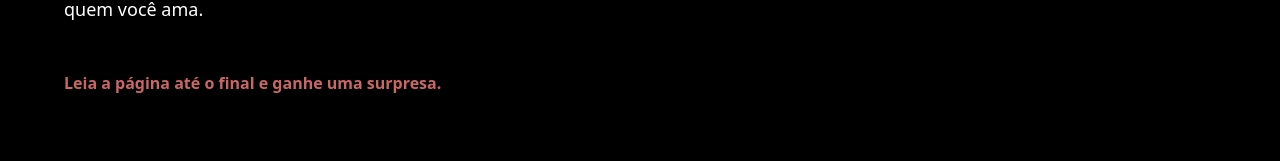
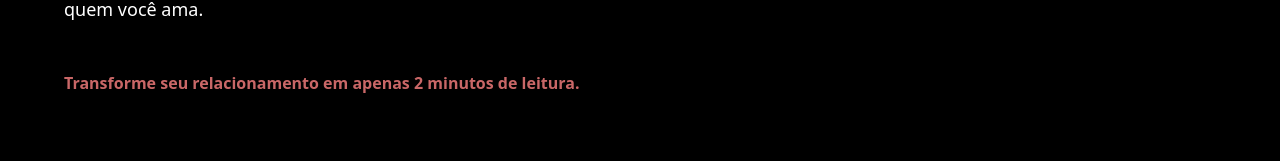
Before and after one commit to FitLove25/Fitloveapp, a React (Vite) app: page / in a window 1280 px wide. Shown: the part 619-780 px from the top of the page. Built offline with nearby package versions, Linux system fonts and the light colour scheme.

Commit message:
Update HeroSection.tsx

```diff
--- a/src/components/HeroSection.tsx
+++ b/src/components/HeroSection.tsx
@@ -32,7 +32,7 @@ const HeroSection = () => {
 
             <div className="mt-12 flex flex-col items-center md:items-start space-y-4">
               <p className="text-base text-red-300 font-semibold animate-pulse">
-                Leia a página até o final e ganhe uma surpresa.
+                Transforme seu relacionamento em apenas 2 minutos de leitura.
               </p>
             </div>
           </div>
```
